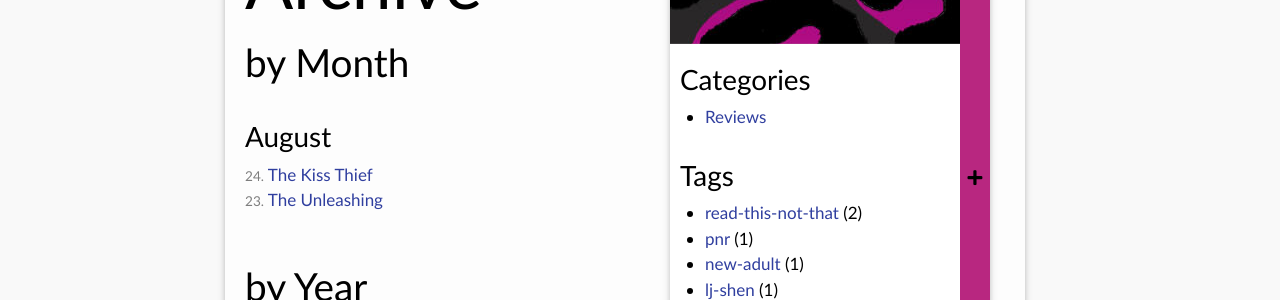
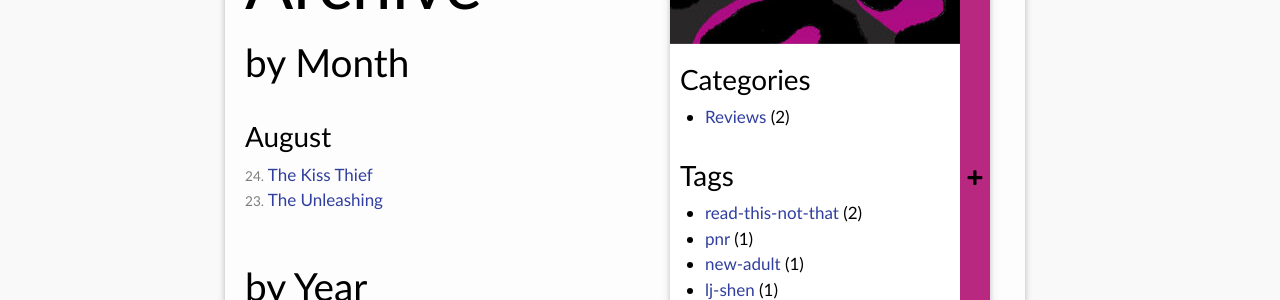
Before and after one commit to janester/tdrmm, a Jekyll site: the page built from archive/index.md, in a window 1280 px wide. Shown: the part 273-573 px from the top of the page. Built offline with Jekyll 4.4.1, drawn with Linux system fonts in a browser that asks for light colours; some web fonts are replaced.

Commit message:
add count next to categories

```diff
--- a/_includes/category_list.html
+++ b/_includes/category_list.html
@@ -6,7 +6,7 @@
         {% endfor %}
     {% else %}
         {% for category in category_list %}
-            <li><a href="{{ site.category_dir | prepend: site.baseurl | replace: '//', '/' }}/{{ category[0] }}">{{ category[0] }}</a></li>
+            <li><a href="{{ site.category_dir | prepend: site.baseurl | replace: '//', '/' }}/{{ category[0] }}">{{ category[0] }}</a> ({{category[1].size}})</li>
         {% endfor %}
     {% endif %}
     {% assign category_list = nil %}
```
